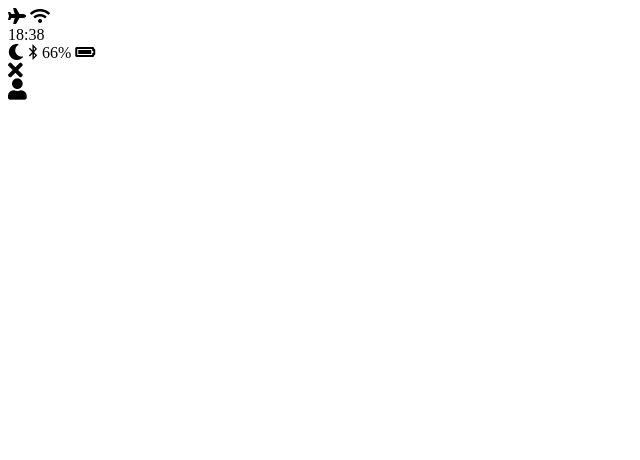
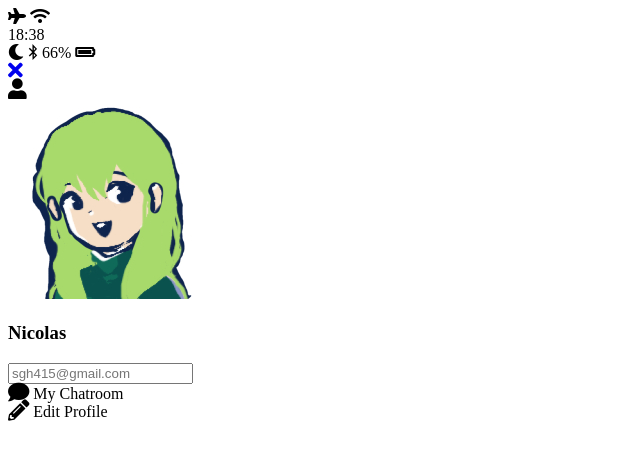
Before and after one commit to hyunkasuh/kakao-clone, a plain HTML site: page profile.html in a window 1280 px wide. Shown: the whole page, without its empty margins (0-640 px from the left). Drawn offline with Linux system fonts and the light colour scheme.

Commit message:
profile page + some links

```diff
--- a/profile.html
+++ b/profile.html
@@ -28,7 +28,9 @@
     </div>
     <div class="header__bottom">
       <div class="header__column">
-        <i class="fas fa-times fa-lg"></i>
+        <a href="index.html">
+          <i class="fas fa-times fa-lg"></i>
+        </a>
       </div>
       <div class="header__column">
 
@@ -38,6 +40,26 @@
       </div>
     </div>
   </header>
-
+  <main>
+    <header class="profile__header">
+      <img src="images/avatar.jpg" alt="">
+      <h3 class="profile__header-title">Nicolas</h3>
+    </header>
+    <input type="text" placeholder="sgh415@gmail.com">
+    <div class="profile__actions">
+      <div class="profile__action">
+        <span class="profile__action-circle">
+          <i class="fas fa-comment fa-lg"></i>
+        </span>
+        <span class="profile__action-title">My Chatroom</span>
+      </div>
+      <div class="profile__action">
+        <span class="profile__action-circle">
+          <i class="fas fa-pencil-alt fa-lg"></i>
+        </span>
+        <span class="profile__action-title">Edit Profile</span>
+      </div>
+    </div>
+  </main>
 </body>
 </html>
```
Also changed, not shown: chat.html (+3 -1 lines), index.html (+9 -5 lines).
